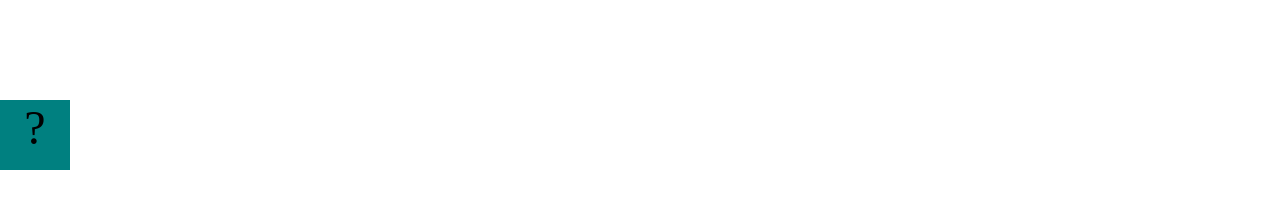
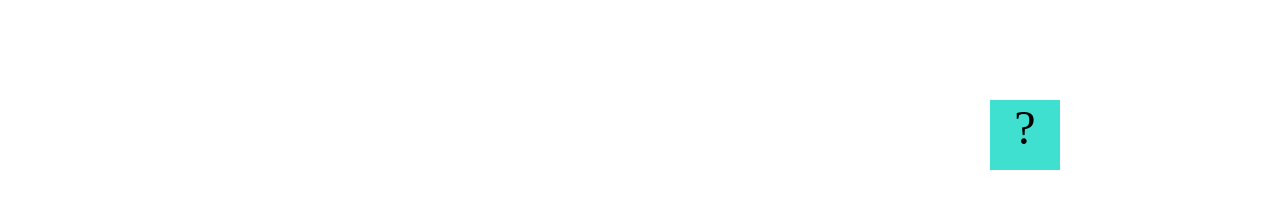
Before and after one commit to Zyn-M/Zyn-M.github.io, a plain HTML site: page projects/bouncing-box/index.html in a window 1280 px wide. Drawn offline with Linux system fonts and the light colour scheme.

Commit message:
add changes to move box

```diff
--- a/projects/bouncing-box/index.html
+++ b/projects/bouncing-box/index.html
@@ -8,7 +8,7 @@
 		.box {
 			width: 70px;
 			height: 70px;
-			background-color: teal;
+			background-color: turquoise;
 			font-size: 300%;
 			text-align: center;
 			display: block;
@@ -48,9 +48,11 @@
 
 			// moves the Box to a new position on the screen along the X-Axis
 			function moveBoxTo(newPositionX) {
+				console.log('the box just moved');
 				box.css("left", newPositionX);
 			}
 
+			moveBoxTo(boardWidth);
 			// changes the text displayed on the Box
 			function changeBoxText(newText) {
 				box.text(newText);
@@ -63,14 +65,15 @@
 			// TODO 2 - Variable declarations
 
 
-
+			var location = 0;
 			/*
 			This Function will be called 20 times/second. Each time it is called,
 			it should move the Box to a new location. If the box drifts off the screen
 			turn it around!
 			*/
-			function update() {
-
+			function update() { console.log('update function was called')
+				moveBoxTo(location);
+			location = location + 10;
 
 			};
 
@@ -79,7 +82,7 @@
 			it should increase the points total, increase the speed, and move the box to
 			the left side of the screen.
 			*/
-			function handleBoxClick() {
+			function handleBoxClick() { console.log("hey");
 
 
 
```
